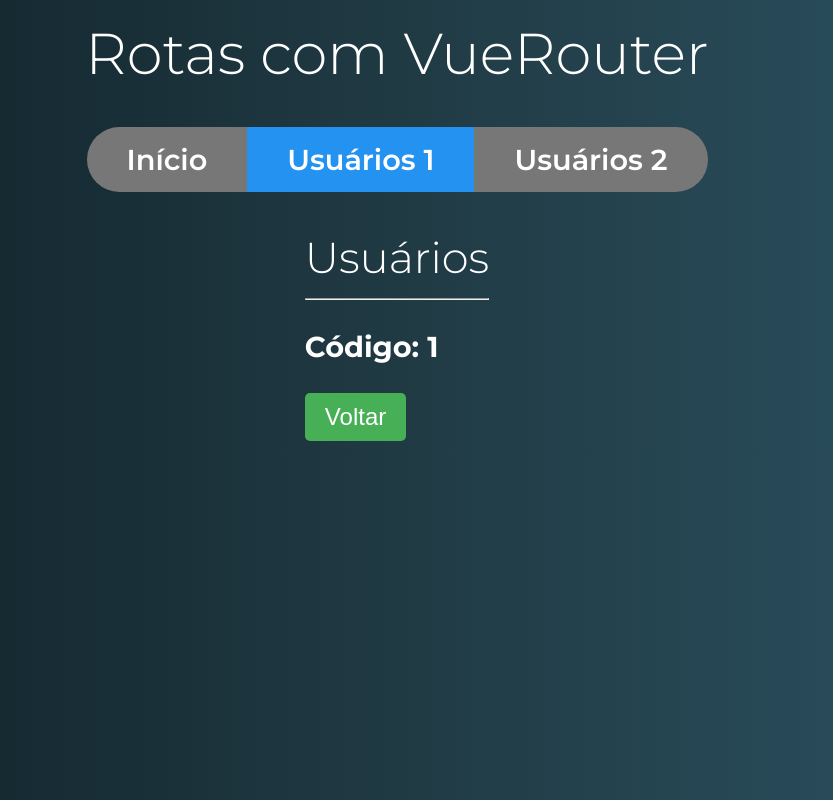
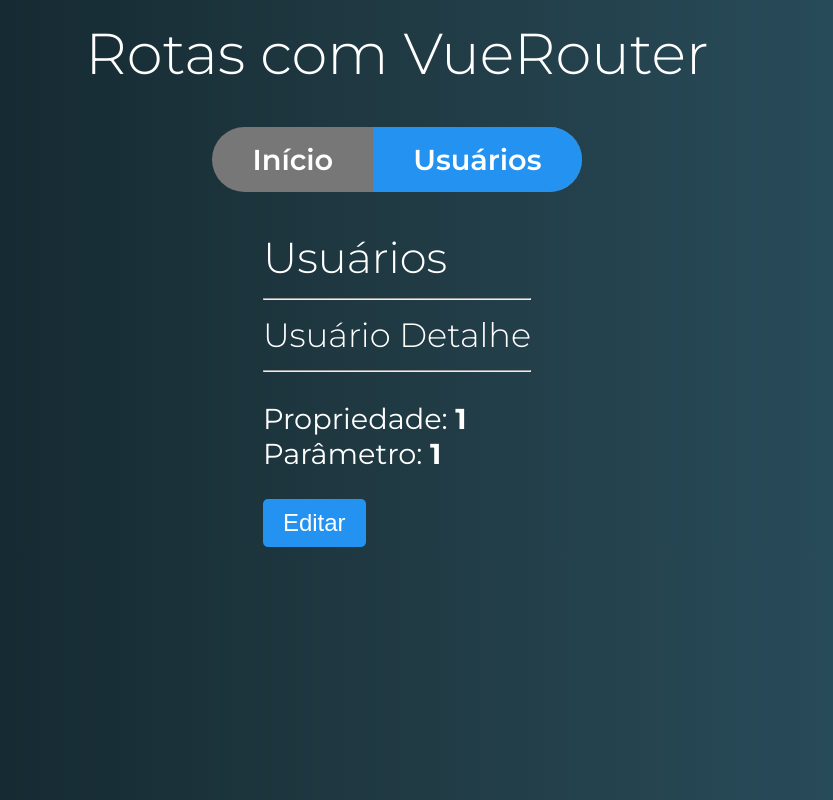
Before and after one commit to murilosopi/learning-vuejs-cod3r, a Vue app in the folder 13 - rotas/rotas-exercicios/: page /usuario/1 in a window 1280 px wide. Shown: the whole page, without its empty margins (243-1076 px from the left). Built offline with nearby package versions, Linux system fonts and the light colour scheme.

Commit message:
rotas aninhadas

```diff
--- a/13 - rotas/rotas-exercicios/src/components/Menu.vue
+++ b/13 - rotas/rotas-exercicios/src/components/Menu.vue
@@ -2,8 +2,7 @@
   <nav class="menu">
     <ul>
       <router-link tag="li" to="/" active-class="active" exact><a>Início</a></router-link>
-      <router-link tag="li" to="/usuario/1" active-class="active"><a>Usuários 1</a></router-link>
-      <router-link tag="li" to="/usuario/2" active-class="active"><a>Usuários 2</a></router-link>
+      <router-link tag="li" to="/usuario" active-class="active"><a>Usuários</a></router-link>
     </ul>
   </nav>
 </template>
--- a/13 - rotas/rotas-exercicios/src/components/usuario/Usuario.vue
+++ b/13 - rotas/rotas-exercicios/src/components/usuario/Usuario.vue
@@ -2,26 +2,12 @@
   <div class="usuario">
     <h2>Usuários</h2>
     <hr>
-    <p>
-      <strong>Código: {{ id }}</strong>
-    </p>
-    <button sucesso="" @click="irParaInicio">Voltar</button>
+    <router-view></router-view>
   </div>
 </template>
 
 <script>
 export default {
-  props: ['id'],
-  // data() {
-  //   return {
-  //     id: this.$route.params.id
-  //   }
-  // },
-  // watch: {
-  //   $route(to, from) {
-  //     this.id = to.params.id
-  //   }
-  // },
   methods: {
     irParaInicio() {
       // this.$router.push('/');
--- /dev/null
+++ b/13 - rotas/rotas-exercicios/src/components/usuario/UsuarioDetalhe.vue
@@ -0,0 +1,34 @@
+<template>
+  <div class="usuario-detalhe">
+    <h3>Usuário Detalhe</h3>
+    <hr>
+    <p>
+      Propriedade: <strong>{{ id }}</strong>
+      <br>
+      Parâmetro: <strong>{{ $route.params.id }}</strong>
+    </p>
+    <router-link tag="button" :to="`/usuario/${id}/editar`" primario>
+      Editar
+    </router-link>
+  </div>
+</template>
+
+<script>
+export default {
+  props: ['id'],
+  // data() {
+  //   return {
+  //     id: this.$route.params.id
+  //   }
+  // },
+  // watch: {
+  //   $route(to, from) {
+  //     this.id = to.params.id
+  //   }
+  // },
+}
+</script>
+
+<style>
+
+</style>
--- /dev/null
+++ b/13 - rotas/rotas-exercicios/src/components/usuario/UsuarioEditar.vue
@@ -0,0 +1,18 @@
+<template>
+  <div class="usuario-editar">
+    <h3>Usuario Editar</h3>
+    <p>
+      <strong>Código: {{ id }}</strong>
+    </p>
+  </div>
+</template>
+
+<script>
+export default {
+  props:['id']
+}
+</script>
+
+<style>
+
+</style>
--- /dev/null
+++ b/13 - rotas/rotas-exercicios/src/components/usuario/UsuarioLista.vue
@@ -0,0 +1,23 @@
+<template>
+  <div class="usuario-lista">
+    <h3>Lista de Usuários</h3>
+    <ul class="lista">
+      <router-link to="/usuario/1/" tag="li" class="item-lista">
+        Usuário 1
+      </router-link>
+      <router-link to="/usuario/2/" tag="li" class="item-lista">
+        Usuário 2
+      </router-link>
+      <router-link to="/usuario/3/" tag="li" class="item-lista">
+        Usuário 3
+      </router-link>
+    </ul>
+  </div>
+</template>
+
+<script>
+export default {};
+</script>
+
+<style>
+</style>
--- a/13 - rotas/rotas-exercicios/src/router.js
+++ b/13 - rotas/rotas-exercicios/src/router.js
@@ -1,14 +1,31 @@
-import Vue from 'vue';
-import Router from 'vue-router';
-import Inicio from './components/Inicio';
-import Usuario from './components/usuario/Usuario';
+import Vue from "vue";
+import Router from "vue-router";
+import Inicio from "./components/Inicio";
+import Usuario from "./components/usuario/Usuario";
+import UsuarioLista from "./components/usuario/UsuarioLista";
+import UsuarioEditar from "./components/usuario/UsuarioEditar";
+import UsuarioDetalhe from "./components/usuario/UsuarioDetalhe";
 
 Vue.use(Router);
 
 export default new Router({
   routes: [
-    { path: '/', component: Inicio },
-    { path: '/usuario/:id', component: Usuario, props: true }
+    {
+      path: "/",
+      component: Inicio,
+    },
+    {
+      path: "/usuario",
+      component: Usuario,
+      props: true,
+
+      // se o path tivesse um "/" no início seria equivalente ao "localhost:80/"
+      children: [
+        {path: '', component: UsuarioLista},
+        {path: ':id', component: UsuarioDetalhe, props: true},
+        {path: ':id/editar', component: UsuarioEditar, props: true}
+      ],
+    },
   ],
-  mode: 'history' // hash ou history (necessita de configurações no Web Server utilizado)
+  mode: "history", // hash ou history (necessita de configurações no Web Server utilizado)
 });
```
